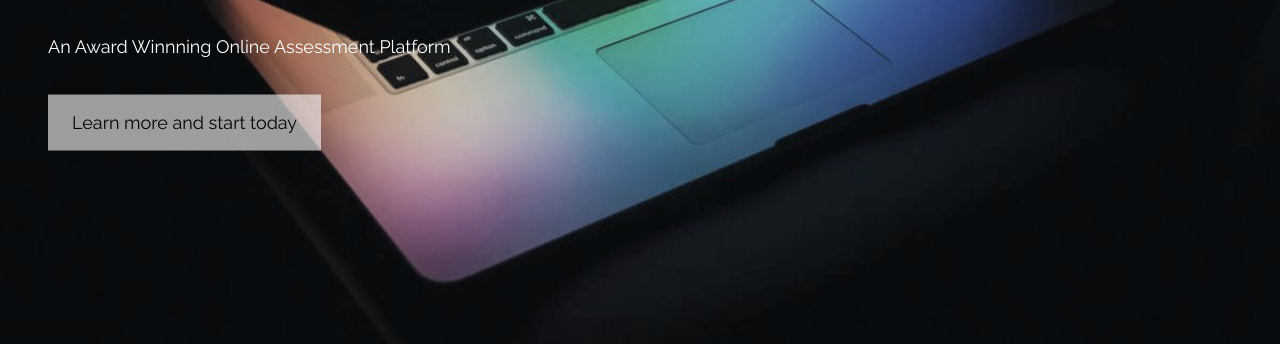
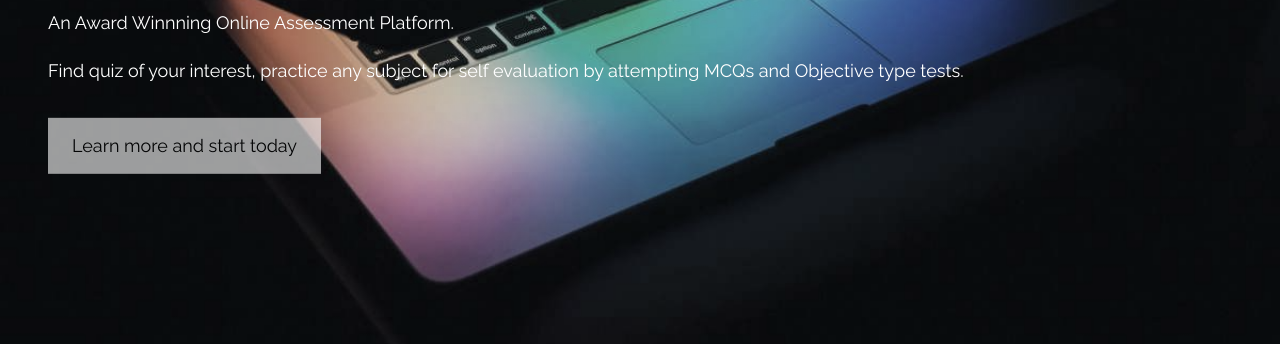
Before and after one commit to amanjn315/WeTheKoders, a plain HTML site: page WeTheKoders/first.html in a window 1280 px wide. Shown: the part 373-717 px from the top of the page. Drawn offline with nearby package versions, Linux system fonts and the light colour scheme.

Commit message:
Add files via upload

```diff
--- a/WeTheKoders/first.html
+++ b/WeTheKoders/first.html
@@ -65,7 +65,10 @@ body, html {
   <div class="w3-display-left w3-text-white " style="padding:48px">
     <span class="w3-jumbo w3-hide-small">Test Yourself</span><br>
     <span class="w3-xxlarge w3-hide-large w3-hide-medium">Start something that matters</span><br>
-    <span class="w3-large"> An Award Winnning Online Assessment Platform</span>
+    <span class="w3-large"> An Award Winnning Online Assessment Platform.</span>
+<p></p>
+    <span class="w3-large">Find quiz of your interest, practice any subject for self evaluation by attempting MCQs and Objective type tests.</span>
+
     <p><a href="#about" class="w3-button w3-white w3-padding-large w3-large w3-margin-top w3-opacity w3-hover-opacity-off">Learn more and start today</a></p>
   </div>
   <div class="w3-display-bottomleft w3-text-grey w3-large" style="padding:24px 48px">
```
